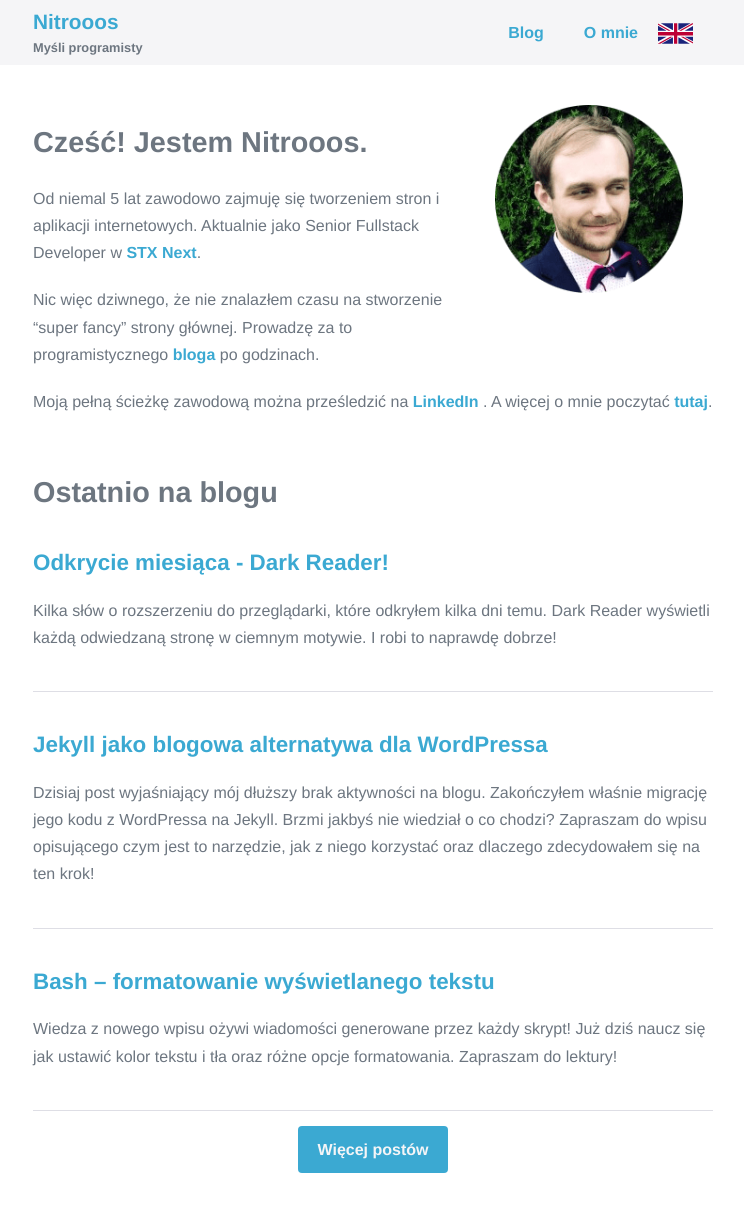
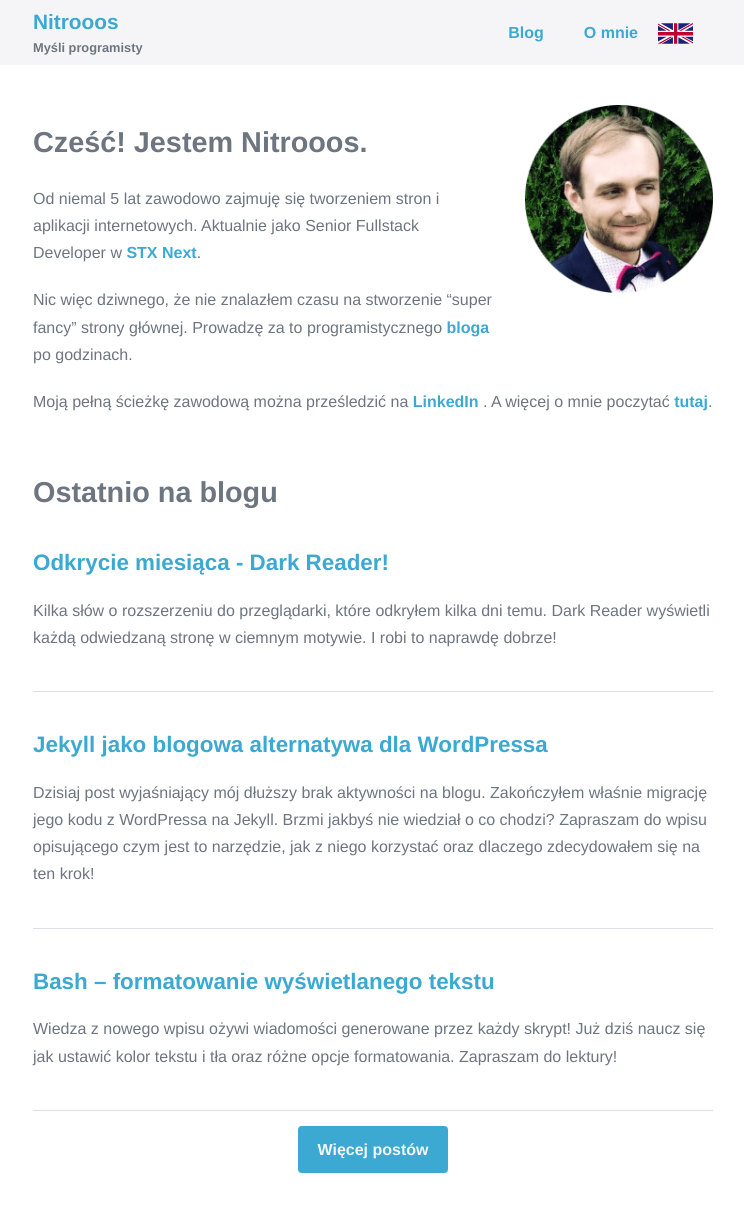
Before and after one commit to Nitrooos/Nitrooos.github.io, a Jekyll site: the page built from pages/pl/index.md, in a window 1280 px wide. Shown: the whole page, without its empty margins (267-1011 px from the left). Built offline with Jekyll 4.4.1, drawn with Linux system fonts in a browser that asks for light colours.

Commit message:
NIT-16 Removed right margin from nitrooos's picture

```diff
--- a/_sass/authors/authors.scss
+++ b/_sass/authors/authors.scss
@@ -1,7 +1,7 @@
 .authors {
   &__image {
     float: right;
-    margin: 40px 30px;
+    margin: 40px 0 40px 30px;
 
     @media #{$phone} {
       display: flex;
```
